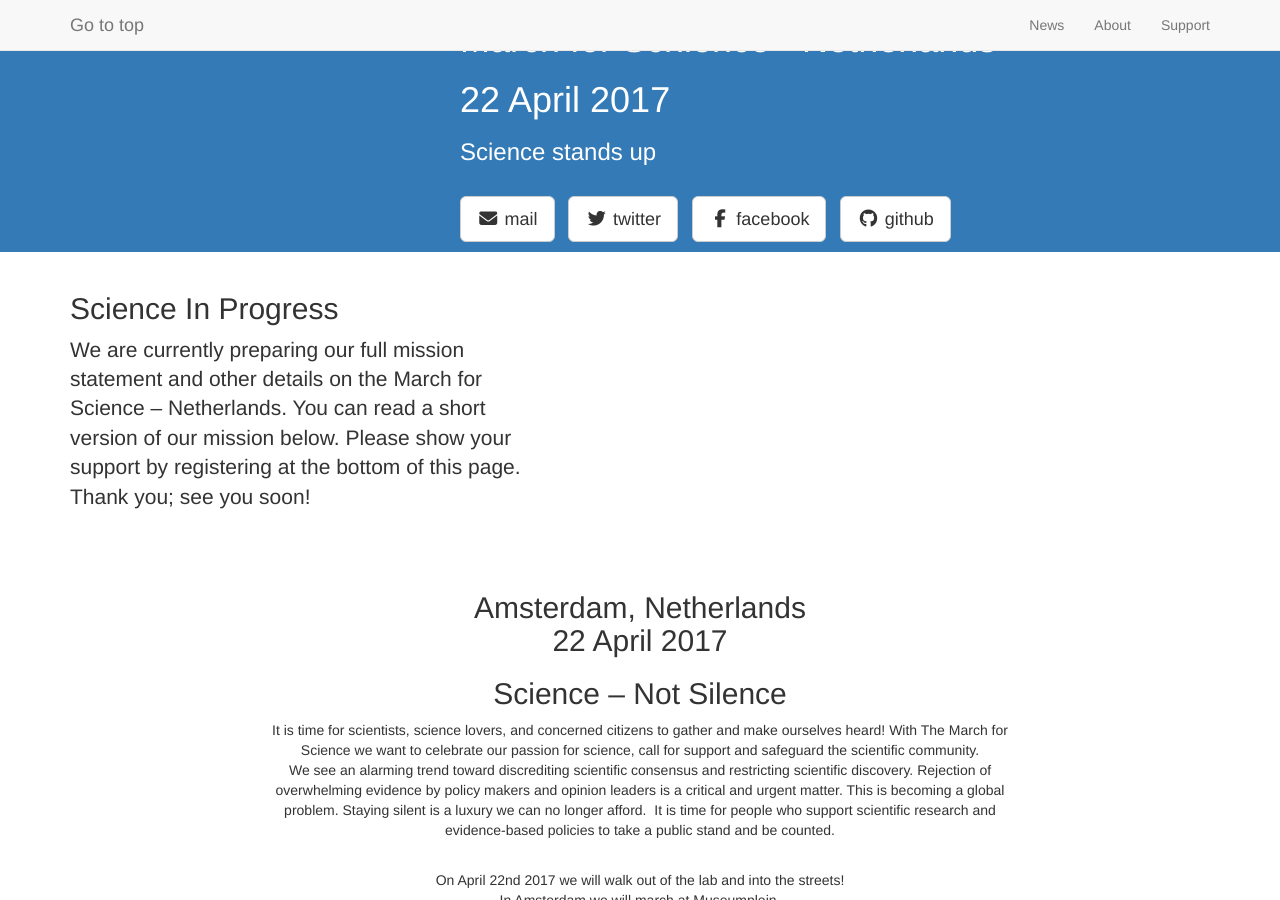
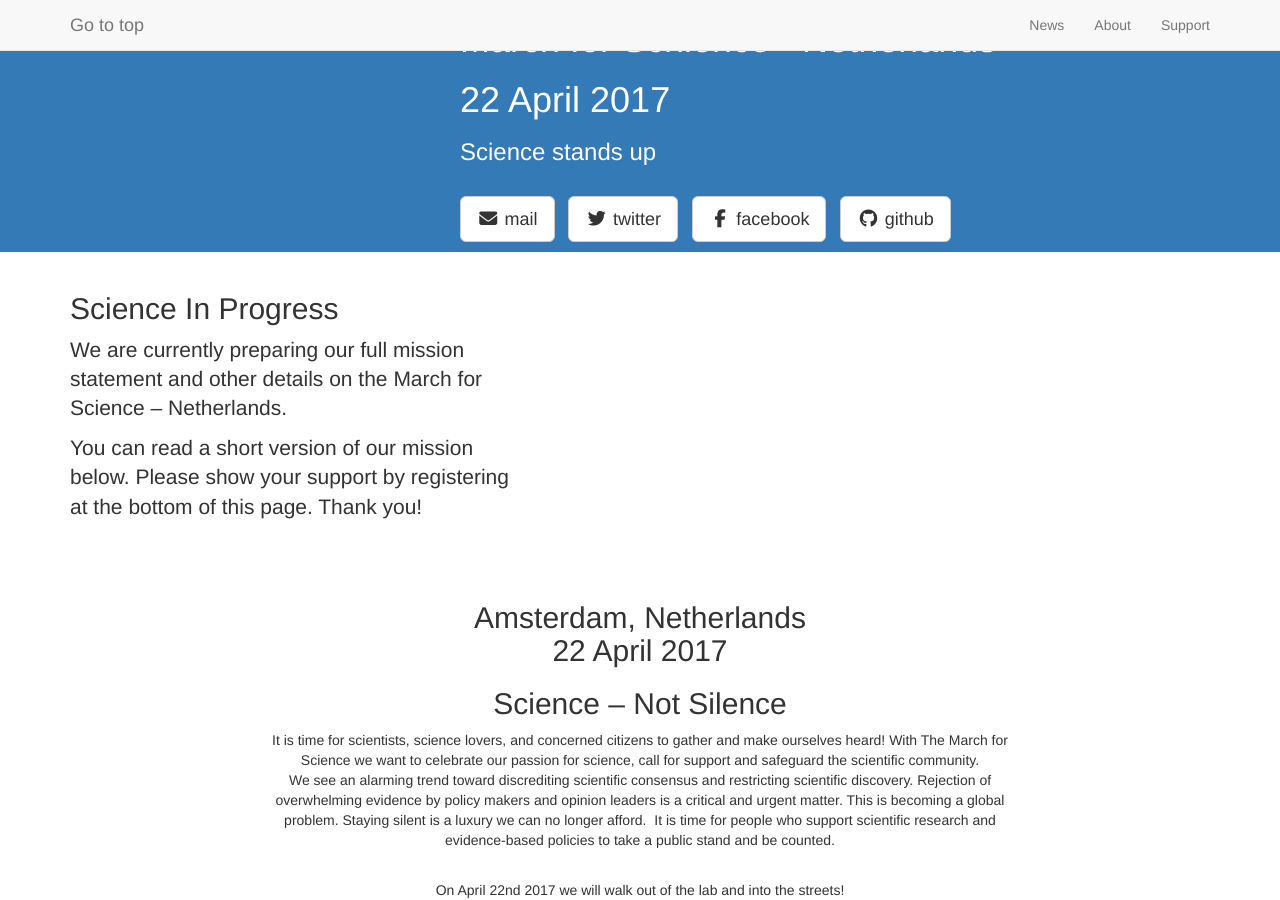
Before and after one commit to marchforsciencenl/marchforsciencenl-website, a Jekyll site: the page built from _posts/2017-02-01-science.markdown, in a window 1280 px wide and 900 px high. Built offline with Jekyll 4.4.1, drawn with Linux system fonts in a browser that asks for light colours; nearby versions of some CDN libraries; library files that are not in the unit come from our copies.

Commit message:
Update 2017-02-01-science.markdown

```diff
--- a/_posts/2017-02-01-science.markdown
+++ b/_posts/2017-02-01-science.markdown
@@ -5,4 +5,7 @@
 title: Science In Progress
 description: |
 ---
-  We are currently preparing our full mission statement and other details on the March for Science -- Netherlands. You can read a short version of our mission below. Please show your support by registering at the bottom of this page. Thank you; see you soon!
+  We are currently preparing our full mission statement and other details on the March for Science -- Netherlands.
+
+  You can read a short version of our mission below. Please show your support by registering at the bottom of this page.
+  Thank you!
```
